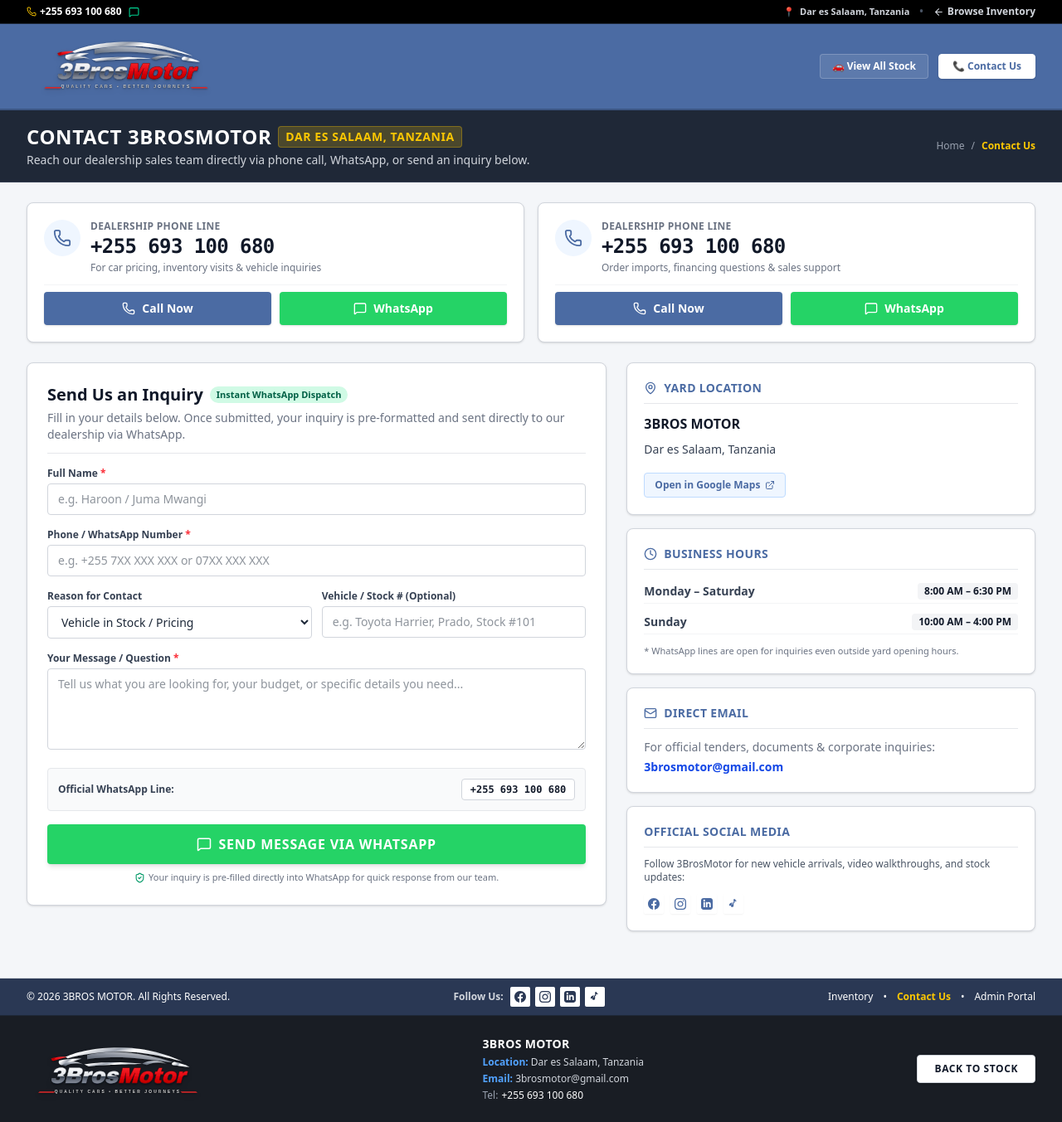
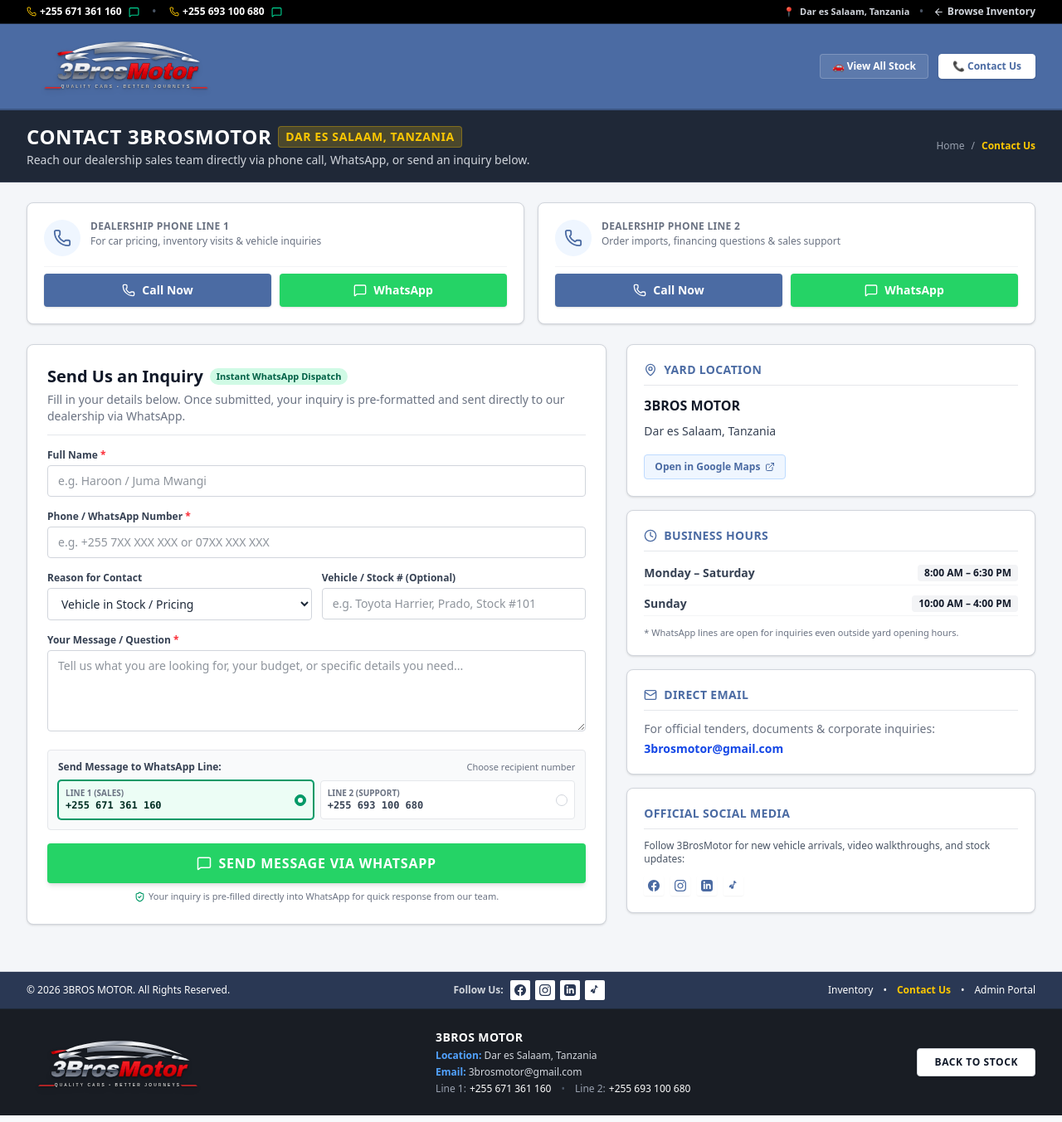
Before and after one commit to 3brosmotor/3BrosMotor, a Next.js app: page /contact in a window 1280 px wide. Shown: the whole page at 83% size. Built offline with nearby package versions, Linux system fonts and the light colour scheme; no server answers.

Commit message:
Update ContactNumbers

```diff
--- a/app/components/VehicleInquiryModal.jsx
+++ b/app/components/VehicleInquiryModal.jsx
@@ -96,16 +96,19 @@
             Contact our sales team directly:
           </div>
 
-          {/* Primary Line */}
+          {/* Line 1 */}
           <div className="border border-gray-300 bg-gray-50/70 rounded-lg p-3 hover:border-gray-400 transition">
             <div className="flex justify-between items-center mb-2">
               <div className="flex items-center gap-2">
                 <span className="font-mono font-black text-gray-900 text-sm sm:text-base">
                   {PRIMARY_PHONE.display}
                 </span>
+                <span className="text-[10px] font-bold text-blue-700 bg-blue-100 px-1.5 py-0.5 rounded">
+                  Line 1
+                </span>
               </div>
               <span className="text-[11px] text-gray-500 font-semibold">
-                Available via WhatsApp & Call
+                WhatsApp &amp; Call
               </span>
             </div>
 
@@ -122,6 +125,43 @@
               <a
                 id="btn-modal-call-primary"
                 href={PRIMARY_PHONE.tel}
+                className="bg-[#4b6ba3] hover:bg-blue-800 text-white font-bold py-2 px-2.5 rounded text-xs flex items-center justify-center gap-1.5 shadow-sm transition active:scale-[0.98]"
+              >
+                <Phone size={15} />
+                <span>Call Now</span>
+              </a>
+            </div>
+          </div>
+
+          {/* Line 2 */}
+          <div className="border border-gray-300 bg-gray-50/70 rounded-lg p-3 hover:border-gray-400 transition">
+            <div className="flex justify-between items-center mb-2">
+              <div className="flex items-center gap-2">
+                <span className="font-mono font-black text-gray-900 text-sm sm:text-base">
+                  {SECONDARY_PHONE.display}
+                </span>
+                <span className="text-[10px] font-bold text-gray-700 bg-gray-200 px-1.5 py-0.5 rounded">
+                  Line 2
+                </span>
+              </div>
+              <span className="text-[11px] text-gray-500 font-semibold">
+                WhatsApp &amp; Call
+              </span>
+            </div>
+
+            <div className="grid grid-cols-2 gap-2">
+              <button
+                id="btn-modal-wa-secondary"
+                type="button"
+                onClick={() => handleWhatsApp(SECONDARY_PHONE.clean)}
+                className="bg-[#25D366] hover:bg-[#20bd5a] text-white font-bold py-2 px-2.5 rounded text-xs flex items-center justify-center gap-1.5 shadow-sm transition active:scale-[0.98] cursor-pointer"
+              >
+                <MessageSquare size={15} />
+                <span>WhatsApp</span>
+              </button>
+              <a
+                id="btn-modal-call-secondary"
+                href={SECONDARY_PHONE.tel}
                 className="bg-[#4b6ba3] hover:bg-blue-800 text-white font-bold py-2 px-2.5 rounded text-xs flex items-center justify-center gap-1.5 shadow-sm transition active:scale-[0.98]"
               >
                 <Phone size={15} />
--- a/app/contact/page.jsx
+++ b/app/contact/page.jsx
@@ -109,14 +109,14 @@
       <div>
         {/* Top Black Bar with Dual Contact Numbers */}
         <div id="top-bar" className="bg-black text-white py-1.5 border-b border-gray-800">
-          <div className="container mx-auto max-w-310 px-3 flex flex-wrap justify-between items-center text-xs font-bold gap-2">
-            <div className="flex flex-wrap items-center gap-3 sm:gap-5">
+          <div className="container mx-auto max-w-[1240px] px-3 flex flex-wrap justify-between items-center text-xs font-bold gap-2">
+            <div className="flex flex-wrap items-center gap-2.5 sm:gap-4 text-[11px] sm:text-xs">
               {/* Phone Line 1 */}
               <div className="flex items-center gap-1.5">
                 <a
                   href={PRIMARY_PHONE.tel}
-                  className="hover:text-yellow-300 transition-colors flex items-center gap-1"
-                  title="Call +255 693 100 680"
+                  className="hover:text-yellow-300 transition-colors flex items-center gap-1 font-semibold"
+                  title={`Call ${PRIMARY_PHONE.display}`}
                 >
                   <Phone size={12} className="text-yellow-400" />
                   <span>{PRIMARY_PHONE.display}</span>
@@ -126,7 +126,30 @@
                   target="_blank"
                   rel="noopener noreferrer"
                   className="text-emerald-400 hover:text-emerald-300 transition-colors ml-0.5"
-                  title="WhatsApp +255 693 100 680"
+                  title={`WhatsApp ${PRIMARY_PHONE.display}`}
+                >
+                  <MessageSquare size={13} />
+                </a>
+              </div>
+
+              <span className="text-gray-600 hidden sm:inline">•</span>
+
+              {/* Phone Line 2 */}
+              <div className="flex items-center gap-1.5">
+                <a
+                  href={SECONDARY_PHONE.tel}
+                  className="hover:text-yellow-300 transition-colors flex items-center gap-1 font-semibold"
+                  title={`Call ${SECONDARY_PHONE.display}`}
+                >
+                  <Phone size={12} className="text-yellow-400" />
+                  <span>{SECONDARY_PHONE.display}</span>
+                </a>
+                <a
+                  href={SECONDARY_PHONE.whatsappUrl}
+                  target="_blank"
+                  rel="noopener noreferrer"
+                  className="text-emerald-400 hover:text-emerald-300 transition-colors ml-0.5"
+                  title={`WhatsApp ${SECONDARY_PHONE.display}`}
                 >
                   <MessageSquare size={13} />
                 </a>
@@ -152,7 +175,7 @@
 
         {/* Main Header (Dealership Blue #4b6ba3) */}
         <header id="main-header" className="bg-[#4b6ba3] py-2 sm:py-3 border-b-2 border-[#3c5683] shadow-md">
-          <div className="container mx-auto max-w-310 px-3 flex flex-col sm:flex-row justify-between items-center gap-3">
+          <div className="container mx-auto max-w-[1240px] px-3 flex flex-col sm:flex-row justify-between items-center gap-3">
             <Link
               href="/"
               onClick={handleLogoClick}
@@ -181,7 +204,7 @@
 
         {/* Breadcrumb Header Banner */}
         <div className="bg-[#1f2837] text-white py-4 border-b border-gray-700">
-          <div className="container mx-auto max-w-310 px-3">
+          <div className="container mx-auto max-w-[1240px] px-3">
             <div className="flex flex-col md:flex-row md:items-center md:justify-between gap-2">
               <div>
                 <h1 className="text-xl sm:text-2xl font-black tracking-wide text-white uppercase flex items-center gap-2">
@@ -205,7 +228,7 @@
         </div>
 
         {/* Main Content Area */}
-        <main className="container mx-auto max-w-310 px-3 py-6">
+        <main className="container mx-auto max-w-[1240px] px-3 py-6">
 
           {/* Dual Phone Numbers Cards (Call & WhatsApp) */}
           <div className="mb-6 grid grid-cols-1 md:grid-cols-2 gap-4">
@@ -218,10 +241,7 @@
                 </div>
                 <div>
                   <div className="text-xs font-bold text-gray-500 uppercase tracking-wide">
-                    Dealership Phone Line
-                  </div>
-                  <div className="text-xl sm:text-2xl font-black text-gray-900 tracking-tight font-mono">
-                    {PRIMARY_PHONE.display}
+                    Dealership Phone Line 1
                   </div>
                   <div className="text-xs text-gray-500 mt-0.5">
                     For car pricing, inventory visits & vehicle inquiries
@@ -260,10 +280,7 @@
                 </div>
                 <div>
                   <div className="text-xs font-bold text-gray-500 uppercase tracking-wide">
-                    Dealership Phone Line
-                  </div>
-                  <div className="text-xl sm:text-2xl font-black text-gray-900 tracking-tight font-mono">
-                    {SECONDARY_PHONE.display}
+                    Dealership Phone Line 2
                   </div>
                   <div className="text-xs text-gray-500 mt-0.5">
                     Order imports, financing questions & sales support
@@ -447,14 +464,53 @@
                   {errors.message && <p className="text-red-600 text-[11px] mt-1">{errors.message}</p>}
                 </div>
 
-                {/* WhatsApp Contact Note */}
-                <div className="bg-gray-50 border border-gray-200 rounded p-3 text-xs flex items-center justify-between">
-                  <span className="font-bold text-gray-700">
-                    Official WhatsApp Line:
-                  </span>
-                  <span className="font-mono font-bold text-gray-900 bg-white px-2.5 py-1 rounded border border-gray-300">
-                    {PRIMARY_PHONE.display}
-                  </span>
+                {/* WhatsApp Destination Selector */}
+                <div className="bg-gray-50 border border-gray-200 rounded p-3 text-xs">
+                  <div className="font-bold text-gray-700 mb-2 flex items-center justify-between">
+                    <span>Send Message to WhatsApp Line:</span>
+                    <span className="text-[11px] text-gray-500 font-normal">Choose recipient number</span>
+                  </div>
+                  <div className="grid grid-cols-1 sm:grid-cols-2 gap-2">
+                    <button
+                      type="button"
+                      onClick={() => setActiveTargetNumber(PRIMARY_PHONE.clean)}
+                      className={`p-2 rounded border text-left flex items-center justify-between transition cursor-pointer ${
+                        activeTargetNumber === PRIMARY_PHONE.clean
+                          ? 'border-emerald-600 bg-emerald-50 text-emerald-950 ring-1 ring-emerald-600'
+                          : 'border-gray-200 bg-white text-gray-700 hover:border-gray-300'
+                      }`}
+                    >
+                      <div>
+                        <div className="text-[10px] uppercase font-bold text-gray-500">Line 1 (Sales)</div>
+                        <div className="font-mono font-bold text-xs">{PRIMARY_PHONE.display}</div>
+                      </div>
+                      <span className={`w-3.5 h-3.5 rounded-full border flex items-center justify-center ${
+                        activeTargetNumber === PRIMARY_PHONE.clean ? 'border-emerald-600 bg-emerald-600' : 'border-gray-300'
+                      }`}>
+                        {activeTargetNumber === PRIMARY_PHONE.clean && <span className="w-1.5 h-1.5 rounded-full bg-white" />}
+                      </span>
+                    </button>
+
+                    <button
+                      type="button"
+                      onClick={() => setActiveTargetNumber(SECONDARY_PHONE.clean)}
+                      className={`p-2 rounded border text-left flex items-center justify-between transition cursor-pointer ${
+                        activeTargetNumber === SECONDARY_PHONE.clean
+                          ? 'border-emerald-600 bg-emerald-50 text-emerald-950 ring-1 ring-emerald-600'
+                          : 'border-gray-200 bg-white text-gray-700 hover:border-gray-300'
+                      }`}
+                    >
+                      <div>
+                        <div className="text-[10px] uppercase font-bold text-gray-500">Line 2 (Support)</div>
+                        <div className="font-mono font-bold text-xs">{SECONDARY_PHONE.display}</div>
+                      </div>
+                      <span className={`w-3.5 h-3.5 rounded-full border flex items-center justify-center ${
+                        activeTargetNumber === SECONDARY_PHONE.clean ? 'border-emerald-600 bg-emerald-600' : 'border-gray-300'
+                      }`}>
+                        {activeTargetNumber === SECONDARY_PHONE.clean && <span className="w-1.5 h-1.5 rounded-full bg-white" />}
+                      </span>
+                    </button>
+                  </div>
                 </div>
 
                 {/* Submit Action */}
@@ -599,8 +655,13 @@
               </div>
               <div className="text-gray-300 flex flex-wrap gap-x-3 gap-y-1 justify-center md:justify-start">
                 <span className="flex items-center gap-1">
-                  <span className="text-gray-400">Tel:</span>
+                  <span className="text-gray-400">Line 1:</span>
                   <a href={PRIMARY_PHONE.tel} className="hover:underline text-white font-medium">{PRIMARY_PHONE.display}</a>
+                </span>
+                <span className="text-gray-600 hidden sm:inline">•</span>
+                <span className="flex items-center gap-1">
+                  <span className="text-gray-400">Line 2:</span>
+                  <a href={SECONDARY_PHONE.tel} className="hover:underline text-white font-medium">{SECONDARY_PHONE.display}</a>
                 </span>
               </div>
             </div>
--- a/app/layout.jsx
+++ b/app/layout.jsx
@@ -113,7 +113,7 @@
   logo: `${siteUrl}/logo.png`,
   image: `${siteUrl}/Slide_1.1.jpg`,
   description: 'Premier automotive dealership in Tanzania offering premium Japanese imports, commercial trucks, SUVs, and passenger vehicles with direct shipping and clearing in Mwanza and Dar es Salaam.',
-  telephone: ['+255693100680'],
+  telephone: ['+255671361160', '+255693100680'],
   email: '3brosmotor@gmail.com',
   priceRange: '$$ - $$$$',
   currenciesAccepted: 'USD, TZS',
@@ -209,7 +209,7 @@
       name: 'How do I import a vehicle from Japan through 3BrosMotor?',
       acceptedAnswer: {
         '@type': 'Answer',
-        text: 'Simply reach out via WhatsApp at +255 693 100 680 with your preferred make, model, and requirements. Our team will source auction units, bid on your behalf, handle shipping from Japan to Dar es Salaam port, and complete customs clearance for you.',
+        text: 'Simply reach out via WhatsApp at +255 671 361 160 or +255 693 100 680 with your preferred make, model, and requirements. Our team will source auction units, bid on your behalf, handle shipping from Japan to Dar es Salaam port, and complete customs clearance for you.',
       },
     },
     {
--- a/app/page.jsx
+++ b/app/page.jsx
@@ -7,7 +7,7 @@
 import VehicleInquiryModal from './components/VehicleInquiryModal';
 import VehicleDetailModal from './components/VehicleDetailModal';
 import SocialIcons from './components/SocialIcons';
-import DealershipSeoSection from './components/DealershipSeoSection';
+// import DealershipSeoSection from './components/DealershipSeoSection'; call at line number: 934
 import { useState, useMemo, useEffect, useRef } from 'react';
 import { useRouter } from 'next/navigation';
 import { getStoredCars, INVENTORY_EVENT, DEMO_CARS, initCarStoreSync } from './lib/carStore';
@@ -218,14 +218,15 @@
         {/* Top Black Bar with Dual Contact Lines */}
         <div id="top-bar" className="bg-black text-white py-1.5 border-b border-gray-800 text-xs">
           <div className="container mx-auto max-w-[1240px] px-3 flex flex-wrap justify-between items-center gap-2 font-bold tracking-wide">
-            {/* Single Unified Contact Line */}
+            {/* Dual Contact Lines */}
             <div className="flex flex-wrap items-center gap-2.5 sm:gap-4 text-[11px] sm:text-xs">
+              {/* Line 1 */}
               <div className="flex items-center gap-1.5">
                 <a
                   id="link-topbar-call-primary"
                   href={PRIMARY_PHONE.tel}
-                  className="text-white hover:text-yellow-300 transition-colors flex items-center gap-1"
-                  title="Call +255 693 100 680"
+                  className="text-white hover:text-yellow-300 transition-colors flex items-center gap-1 font-semibold"
+                  title={`Call ${PRIMARY_PHONE.display}`}
                 >
                   <Phone size={12} className="text-yellow-400" />
                   <span>{PRIMARY_PHONE.display}</span>
@@ -236,7 +237,32 @@
                   target="_blank"
                   rel="noopener noreferrer"
                   className="text-emerald-400 hover:text-emerald-300 transition-colors ml-0.5"
-                  title="WhatsApp +255 693 100 680"
+                  title={`WhatsApp ${PRIMARY_PHONE.display}`}
+                >
+                  <MessageSquare size={13} />
+                </a>
+              </div>
+
+              <span className="text-gray-600 hidden sm:inline">•</span>
+
+              {/* Line 2 */}
+              <div className="flex items-center gap-1.5">
+                <a
+                  id="link-topbar-call-secondary"
+                  href={SECONDARY_PHONE.tel}
+                  className="text-white hover:text-yellow-300 transition-colors flex items-center gap-1 font-semibold"
+                  title={`Call ${SECONDARY_PHONE.display}`}
+                >
+                  <Phone size={12} className="text-yellow-400" />
+                  <span>{SECONDARY_PHONE.display}</span>
+                </a>
+                <a
+                  id="link-topbar-wa-secondary"
+                  href={SECONDARY_PHONE.whatsappUrl}
+                  target="_blank"
+                  rel="noopener noreferrer"
+                  className="text-emerald-400 hover:text-emerald-300 transition-colors ml-0.5"
+                  title={`WhatsApp ${SECONDARY_PHONE.display}`}
                 >
                   <MessageSquare size={13} />
                 </a>
@@ -290,7 +316,7 @@
                 <span>Contact Us</span>
               </Link>
 
-              {/* Official 3BrosMotor Social Acc (Instagram, Facebook, LinkedIn, TikTok) */}
+              {/* Official 3BrosMotor Social Accounts (Instagram, Facebook, LinkedIn, TikTok) */}
               <SocialIcons variant="header" />
             </div>
           </div>
@@ -905,7 +931,7 @@
         </main>
 
         {/* High-ranking SEO Authority & FAQ Section */}
-        <DealershipSeoSection />
+        {/* <DealershipSeoSection /> */}
       </div>
 
       {/* FOOTER matching screenshot */}
@@ -945,7 +971,13 @@
                 <span className="flex items-center gap-1">
                   <span className="text-gray-400">Tel:</span>
                   <a href={PRIMARY_PHONE.tel} className="hover:underline text-white font-medium">{PRIMARY_PHONE.display}</a>
-                  <a href={PRIMARY_PHONE.whatsappUrl} target="_blank" rel="noopener noreferrer" className="text-emerald-400 hover:text-emerald-300" title="WhatsApp +255 693 100 680">💬</a>
+                  <a href={PRIMARY_PHONE.whatsappUrl} target="_blank" rel="noopener noreferrer" className="text-emerald-400 hover:text-emerald-300 ml-0.5" title={`WhatsApp ${PRIMARY_PHONE.display}`}>💬</a>
+                </span>
+                <span className="text-gray-600 hidden sm:inline">•</span>
+                <span className="flex items-center gap-1">
+                  <span className="text-gray-400">Tel:</span>
+                  <a href={SECONDARY_PHONE.tel} className="hover:underline text-white font-medium">{SECONDARY_PHONE.display}</a>
+                  <a href={SECONDARY_PHONE.whatsappUrl} target="_blank" rel="noopener noreferrer" className="text-emerald-400 hover:text-emerald-300 ml-0.5" title={`WhatsApp ${SECONDARY_PHONE.display}`}>💬</a>
                 </span>
               </div>
             </div>
```
Also changed, not shown: app/components/VehicleDetailModal.jsx (+46 -9 lines), app/lib/contactConfig.js.
